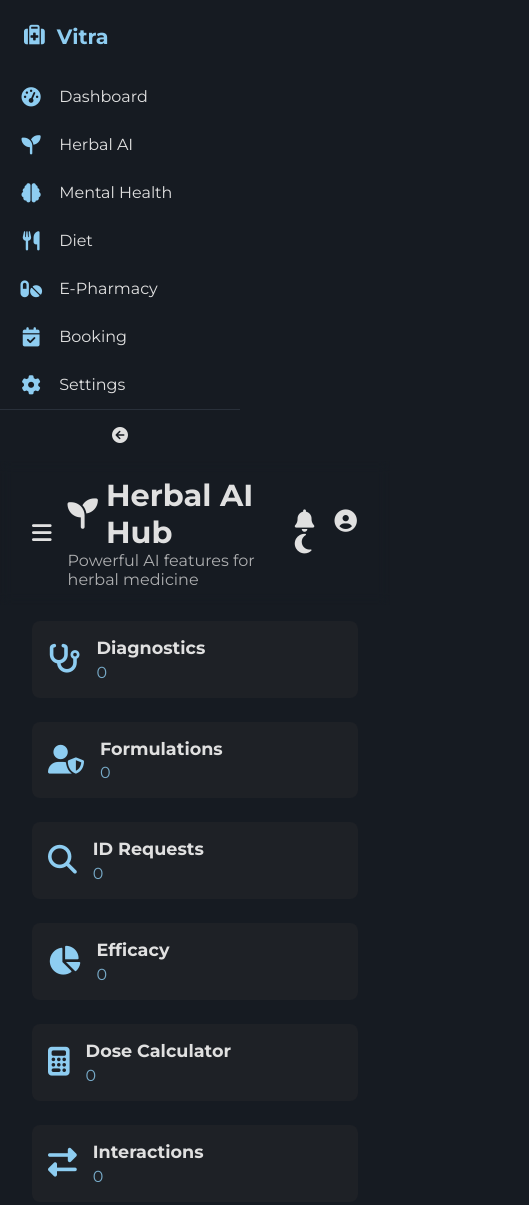
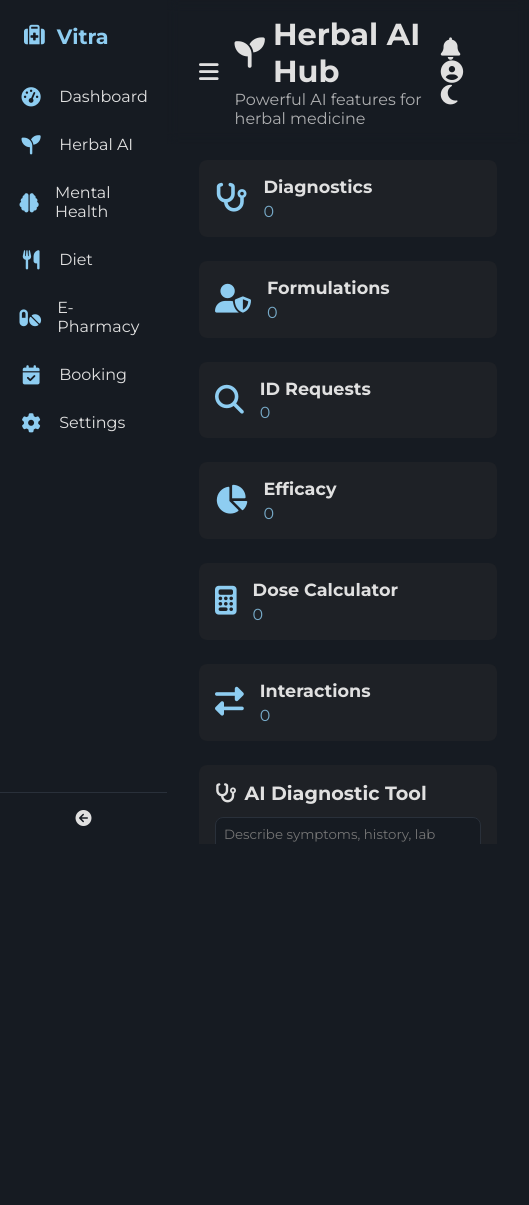
Before and after one commit to jvo-james/vitra, a plain HTML site: page herbs.html in a window 390 px wide. Shown: the top 1205 px of the page, 529 px wide, since content can reach past the window. Drawn offline with nearby package versions, Linux system fonts and the light colour scheme.

Commit message:
Update herbs.html

```diff
--- a/herbs.html
+++ b/herbs.html
@@ -13,23 +13,29 @@
   <script src="https://cdn.jsdelivr.net/npm/chart.js"></script>
   <style>
   /* RESET & BASE */
-    * { margin:0; padding:0; box-sizing:border-box; font-family:'Montserrat',sans-serif; }
+* {
+  margin: 0;
+  padding: 0;
+  box-sizing: border-box;
+  font-family: 'Montserrat', sans-serif;
+}
 :root {
   /* DARK THEME VARIABLES */
   --accent: #8ECDF1;
   --bg1: #161B22;    /* page background */
   --bg2: #1E2126;    /* card/module background */
+  --text: #E0E0E0;
   --muted: rgba(224,224,224,0.6);
-      --text: #E0E0E0;
   --radius: 8px;
 }
 /* LIGHT THEME OVERRIDES */
 :root.light {
   --bg1: #F4F4F4;
   --bg2: #FFFFFF;
+  --text: #111111;
   --muted: rgba(0,0,0,0.4);
-      --text: #111111;
 }
+
 html, body {
   height: 100%;
   background: var(--bg1);
@@ -37,122 +43,213 @@
   transition: background .3s, color .3s;
 }
 a { color: inherit; text-decoration: none; }
-    button,input,select,textarea { font-family: inherit; }
-    button { cursor:pointer; border:none; background:none; color:inherit; }
+button, input, select, textarea { font-family: inherit; }
+button { cursor: pointer; border: none; background: none; color: inherit; }
 .sr-only {
   position: absolute !important;
   width: 1px; height: 1px;
-      padding: 0; margin: -1px;
+  margin: -1px; padding: 0;
   overflow: hidden; clip: rect(0,0,0,0);
-      white-space: nowrap; border: 0;
+  border: 0; white-space: nowrap;
 }
 
-    /* SIDEBAR */
+/* LAYOUT */
+body { display: flex; overflow: hidden; }
 #sidebar {
   width: 240px;
   background: var(--bg1);
-      display: flex; flex-direction: column;
+  display: flex;
+  flex-direction: column;
   transition: width .3s;
 }
-    .brand { display:flex; align-items:center; gap:.75rem;
-      padding:1.5rem; font-size:1.3rem; font-weight:700;
+#sidebar.collapsed { width: 60px; }
+.brand {
+  display: flex;
+  align-items: center;
+  gap: .75rem;
+  padding: 1.5rem;
+  font-size: 1.3rem;
+  font-weight: 700;
   color: var(--accent);
 }
-    .nav-links { flex:1; }
-    .nav-links a { display:flex; align-items:center; gap:1rem;
-      padding:.9rem 1.2rem; transition: background .2s;
+.nav-links { flex: 1; }
+.nav-links a {
+  display: flex;
+  align-items: center;
+  gap: 1rem;
+  padding: .9rem 1.2rem;
+  transition: background .2s;
 }
-    .nav-links a:hover, .nav-links a.active { background: var(--accent)20; }
-    .nav-links i { width:24px; text-align:center; font-size:1.2rem; color:var(--accent); }
-    .toggle-sidebar { padding:1rem; text-align:center; border-top:1px solid #29303A; cursor:pointer; }
+.nav-links a:hover,
+.nav-links a.active {
+  background: var(--accent)20;
+}
+.nav-links i {
+  width: 24px;
+  text-align: center;
+  font-size: 1.2rem;
+  color: var(--accent);
+}
+.toggle-sidebar {
+  padding: 1rem;
+  text-align: center;
+  border-top: 1px solid #29303A;
+  cursor: pointer;
+}
 
-    /* MAIN */
-    #main { flex:1; display:flex; flex-direction:column; }
+#main {
+  flex: 1;
+  display: flex;
+  flex-direction: column;
+}
 header {
-      display:flex; align-items:center; justify-content:space-between;
-      padding:1rem 2rem;
-      background: var(--bg1)CC; backdrop-filter: blur(6px);
-      position: sticky; top:0; z-index:10;
+  display: flex;
+  align-items: center;
+  justify-content: space-between;
+  padding: 1rem 2rem;
+  background: var(--bg1)CC;
+  backdrop-filter: blur(6px);
+  position: sticky;
+  top: 0;
+  z-index: 10;
 }
-    .header-left { display:flex; align-items:center; gap:1rem; }
-    #toggleSidebarBtn { font-size:1.4rem; cursor:pointer; }
-    .greeting h1 { font-size:1.9rem; display:flex; align-items:center; gap:.5rem; }
-    .greeting p { opacity:.75; }
-    .header-right i { margin-left:1rem; font-size:1.4rem; cursor:pointer; transition: transform .2s; }
-    .header-right i:hover { transform: scale(1.2); }
-    .content { padding:1rem 2rem; overflow-y:auto; flex:1; }
+.header-left {
+  display: flex;
+  align-items: center;
+  gap: 1rem;
+}
+#toggleSidebarBtn {
+  font-size: 1.4rem;
+  cursor: pointer;
+}
+.greeting h1 {
+  font-size: 1.9rem;
+  display: flex;
+  align-items: center;
+  gap: .5rem;
+}
+.greeting p {
+  opacity: .75;
+}
+.header-right i {
+  margin-left: 1rem;
+  font-size: 1.4rem;
+  cursor: pointer;
+  transition: transform .2s;
+}
+.header-right i:hover {
+  transform: scale(1.2);
+}
+.content {
+  flex: 1;
+  overflow-y: auto;
+  padding: 1rem 2rem;
+}
 
 /* STAT CARDS */
 .stats {
-      display:grid;
+  display: grid;
   grid-template-columns: repeat(auto-fit, minmax(180px,1fr));
-      gap:1.5rem; margin-bottom:1.5rem;
+  gap: 1.5rem;
+  margin-bottom: 1.5rem;
 }
 .stat-card {
   background: var(--bg2);
   border-radius: var(--radius);
-      padding:1rem;
-      display:flex; align-items:center; gap:1rem;
+  padding: 1rem;
+  display: flex;
+  align-items: center;
+  gap: 1rem;
   transition: transform .2s, box-shadow .2s;
 }
 .stat-card:hover {
   transform: translateY(-4px);
   box-shadow: 0 4px 12px rgba(0,0,0,0.5);
 }
-    .stat-card i { font-size:1.8rem; color:var(--accent); }
-    .stat-card .details h3 { font-size:1.1rem; margin-bottom:.3rem; }
-    .stat-card .details p { opacity:.8; color:var(--accent); }
+.stat-card i {
+  font-size: 1.8rem;
+  color: var(--accent);
+}
+.stat-card .details h3 {
+  font-size: 1.1rem;
+  margin-bottom: .3rem;
+}
+.stat-card .details p {
+  opacity: .8;
+  color: var(--accent);
+}
 
 /* MODULES */
 section.module {
   background: var(--bg2);
   border-radius: var(--radius);
-      padding:1rem;
-      margin-bottom:1.5rem;
+  padding: 1rem;
+  margin-bottom: 1.5rem;
   transition: box-shadow .2s;
 }
 section.module:hover {
   box-shadow: 0 4px 12px rgba(0,0,0,0.5);
 }
 section.module h2 {
-      font-size:1.2rem;
-      margin-bottom:.75rem;
-      display:flex; align-items:center; gap:.5rem;
+  font-size: 1.2rem;
+  margin-bottom: .75rem;
+  display: flex;
+  align-items: center;
+  gap: .5rem;
 }
-    section.module form { display:flex; flex-direction:column; gap:.5rem; }
-    section.module label { font-size:.9rem; }
-    section.module input, section.module select, section.module textarea {
-      width:100%;
+section.module p.small {
+  font-size: .9rem;
+  color: var(--muted);
+  margin-bottom: .5rem;
+}
+section.module form {
+  display: flex;
+  flex-direction: column;
+  gap: .5rem;
+}
+section.module label {
+  font-size: .9rem;
+}
+section.module input,
+section.module select,
+section.module textarea {
+  width: 100%;
   background: var(--bg1);
-      border:1px solid #29303A;
-      padding:.5rem;
+  border: 1px solid #29303A;
+  padding: .5rem;
   border-radius: var(--radius);
-      color: inherit;
   transition: border-color .2s;
 }
-    section.module input:focus, section.module select:focus, section.module textarea:focus {
+section.module input:focus,
+section.module select:focus,
+section.module textarea:focus {
   border-color: var(--accent);
-      outline:none;
+  outline: none;
 }
 section.module button {
   background: var(--accent);
   color: var(--bg1);
-      padding:.5rem 1rem;
+  padding: .5rem 1rem;
   border-radius: var(--radius);
   transition: background .2s;
-      align-self:flex-start;
+  align-self: flex-start;
 }
-    section.module button:hover { background: var(--accent)CC; }
-    .small { font-size:.9rem; color: var(--muted); margin-top:.5rem; }
+section.module button:hover {
+  background: var(--accent)CC;
+}
 
-    /* CHART */
+/* CHARTS */
 .chart-box {
   background: var(--bg2);
   border-radius: var(--radius);
-      padding:1rem;
-      margin-bottom:1.5rem;
+  padding: 1rem;
+  margin-bottom: 1.5rem;
 }
-    .chart-box canvas { width:100%!important; height:180px!important; }
+.chart-box canvas {
+  width: 100% !important;
+  height: 180px !important;
+}
+
   </style>
 </head>
 <body>
```
Lines whose indentation alone changed are shown as unchanged.
